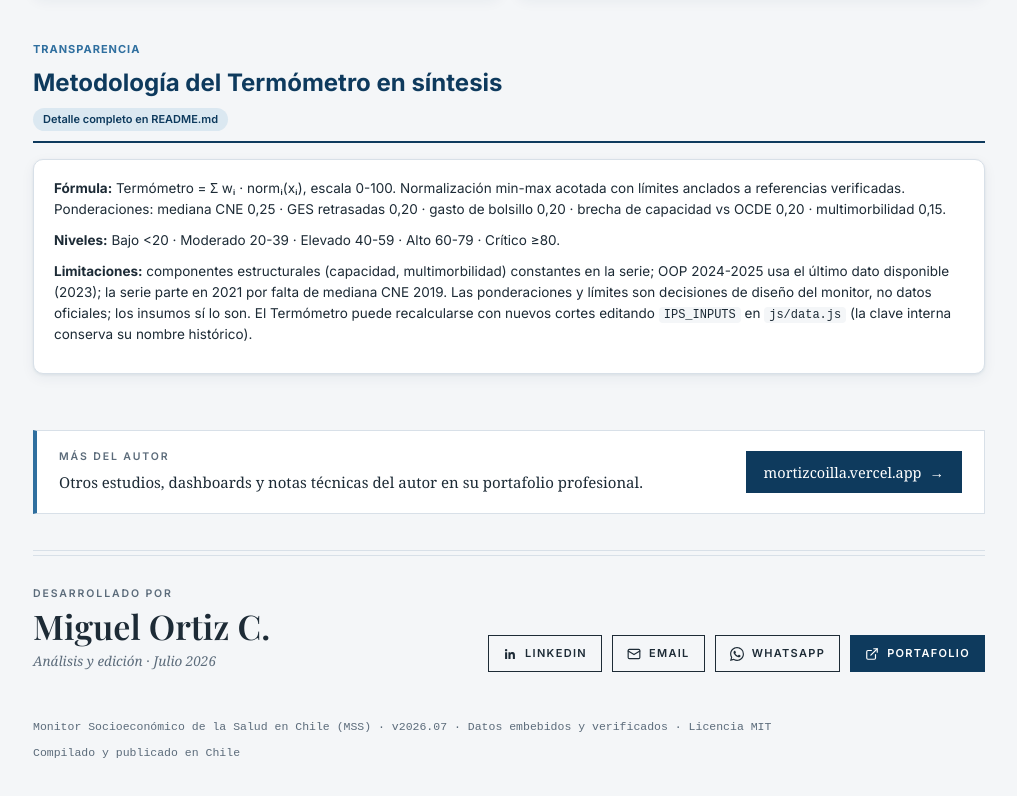
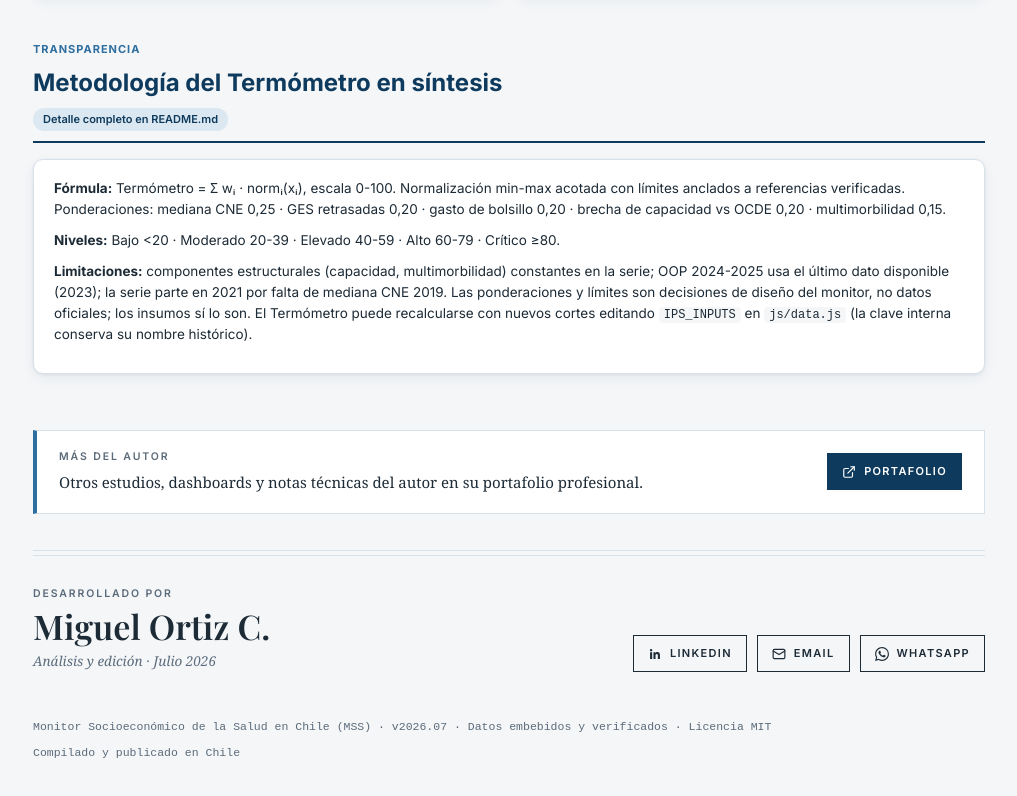
Before and after one commit to mortizcoilla/Monitor_Salud, a plain HTML site: page index.html in a window 1280 px wide. Shown: the part 11116-11912 px from the top of the page, without its empty margins (263-1280 px from the left). Drawn offline with nearby package versions, Linux system fonts and the light colour scheme.

Commit message:
Unifica el enlace al portafolio: un solo botón PORTAFOLIO en el banner del footer
- El banner «Más del autor» usa ahora el chip sólido PORTAFOLIO (con ícono)
  en lugar del botón serif con la URL
- Elimina el chip PORTAFOLIO redundante de la sección «Desarrollado por»
- Retira la regla CSS .footer-banner-btn sin uso

```diff
--- a/css/styles.css
+++ b/css/styles.css
@@ -390,14 +390,6 @@ a:focus-visible, button:focus-visible, select:focus-visible {
   margin: 0; font-family: Georgia, 'Times New Roman', serif;
   font-size: 15px; color: var(--tinta);
 }
-.footer-banner-btn {
-  flex: none; display: inline-flex; align-items: center; gap: 8px;
-  background: var(--azul-oscuro); color: #fff; text-decoration: none;
-  font-family: Georgia, 'Times New Roman', serif; font-size: 14.5px;
-  padding: 10px 18px; transition: background .15s ease;
-}
-.footer-banner-btn:hover { background: var(--azul); }
-
 /* Doble regla separadora */
 .footer-rule {
   margin: 36px 0 30px; height: 6px;
--- a/index.html
+++ b/index.html
@@ -477,7 +477,10 @@
             <p class="footer-eyebrow">Más del autor</p>
             <p class="footer-banner-desc">Otros estudios, dashboards y notas técnicas del autor en su portafolio profesional.</p>
           </div>
-          <a class="footer-banner-btn" href="https://mortizcoilla.vercel.app" target="_blank" rel="noopener noreferrer">mortizcoilla.vercel.app <span aria-hidden="true">→</span></a>
+          <a class="footer-chip footer-chip-solid" href="https://mortizcoilla.vercel.app" target="_blank" rel="noopener noreferrer">
+            <svg viewBox="0 0 24 24" width="14" height="14" fill="none" stroke="currentColor" stroke-width="2" stroke-linecap="round" stroke-linejoin="round" aria-hidden="true" focusable="false"><path d="M18 13v6a2 2 0 0 1-2 2H5a2 2 0 0 1-2-2V8a2 2 0 0 1 2-2h6"/><polyline points="15 3 21 3 21 9"/><line x1="10" y1="14" x2="21" y2="3"/></svg>
+            Portafolio
+          </a>
         </div>
 
         <div class="footer-rule" aria-hidden="true"></div>
@@ -508,12 +511,6 @@
                 WhatsApp
               </a>
             </li>
-            <li>
-              <a class="footer-chip footer-chip-solid" href="https://mortizcoilla.vercel.app" target="_blank" rel="noopener noreferrer">
-                <svg viewBox="0 0 24 24" width="14" height="14" fill="none" stroke="currentColor" stroke-width="2" stroke-linecap="round" stroke-linejoin="round" aria-hidden="true" focusable="false"><path d="M18 13v6a2 2 0 0 1-2 2H5a2 2 0 0 1-2-2V8a2 2 0 0 1 2-2h6"/><polyline points="15 3 21 3 21 9"/><line x1="10" y1="14" x2="21" y2="3"/></svg>
-                Portafolio
-              </a>
-            </li>
           </ul>
         </div>
 
```
